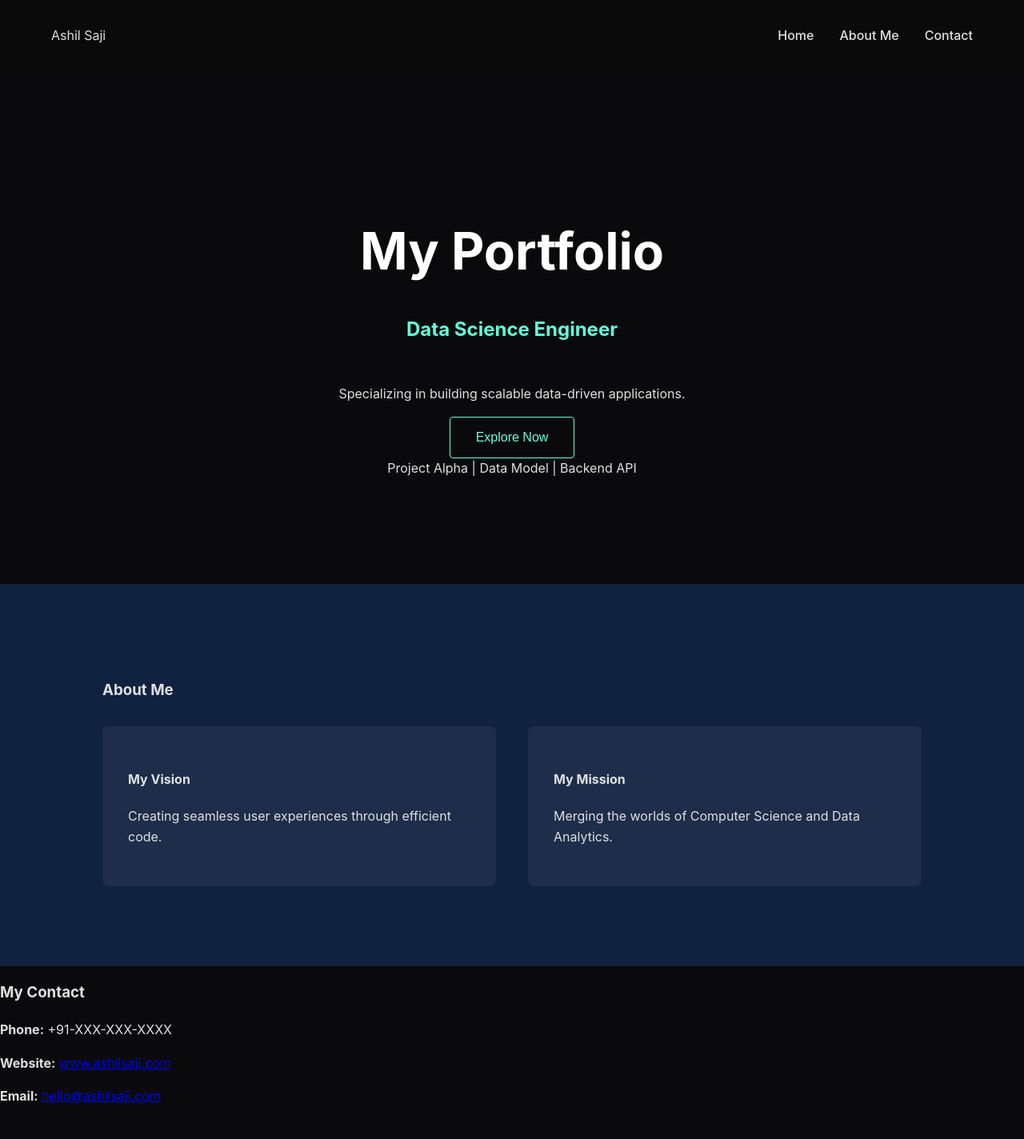
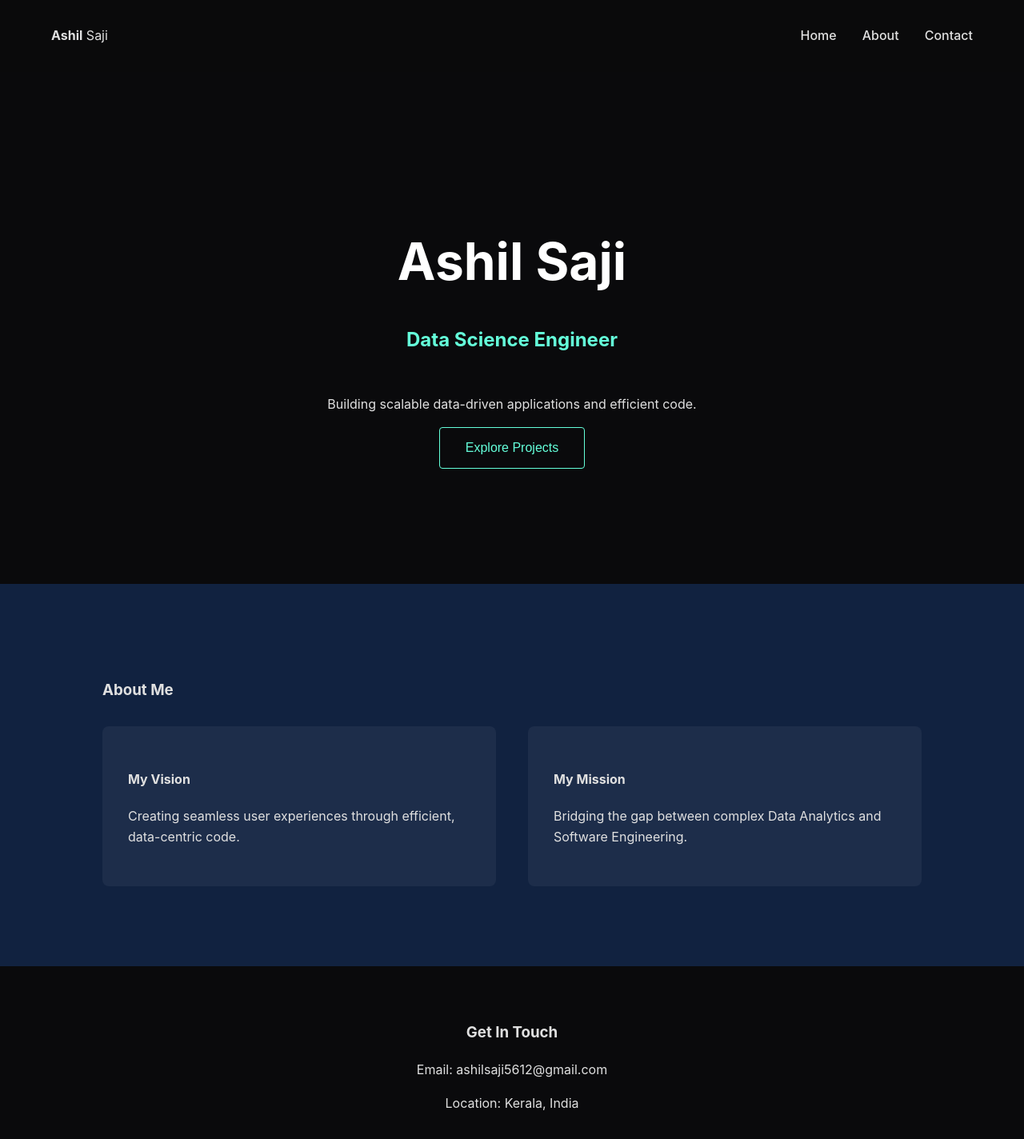
Before and after one commit to ashilsaji12-bit/portfolio, a React (Create React App) app: page / in a window 1280 px wide. Shown: the top 1424 px of the page at 80% size. Before the commit the page ends 1400 px from the top, so only its background shows below. Built offline with nearby package versions, Linux system fonts and the light colour scheme.

Commit message:
Update App.js

```diff
--- a/src/App.js
+++ b/src/App.js
@@ -2,7 +2,6 @@ import React, { useEffect } from 'react';
 import './styles.css';
 
 function App() {
-  // This effect runs once when the app loads to start the scroll animations
   useEffect(() => {
     const observer = new IntersectionObserver((entries) => {
       entries.forEach((entry) => {
@@ -12,35 +11,26 @@ function App() {
       });
     }, { threshold: 0.1 });
 
-    // Look for all elements with the 'reveal' class
-    const elements = document.querySelectorAll('.reveal');
-    elements.forEach((el) => observer.observe(el));
-
-    // Cleanup observer on unmount
+    document.querySelectorAll('.reveal').forEach((el) => observer.observe(el));
     return () => observer.disconnect();
   }, []);
 
   return (
     <div className="App">
       <nav className="navbar">
-        <div className="logo">Ashil Saji</div>
+        <div className="logo"><strong>Ashil</strong> Saji</div>
         <div className="nav-links">
           <a href="#home">Home</a>
-          <a href="#about">About Me</a>
+          <a href="#about">About</a>
           <a href="#contact">Contact</a>
         </div>
       </nav>
 
       <header id="home" className="hero-section reveal">
-        <h1 className="hero-text">My Portfolio</h1>
+        <h1 className="hero-text">Ashil Saji</h1>
         <h2 className="role-title">Data Science Engineer</h2>
-        <p className="description">
-          Specializing in building scalable data-driven applications.
-        </p>
-        <button className="explore-btn">Explore Now</button>
-        <div className="project-tags">
-          <span>Project Alpha</span> | <span>Data Model</span> | <span>Backend API</span>
-        </div>
+        <p>Building scalable data-driven applications and efficient code.</p>
+        <button className="explore-btn">Explore Projects</button>
       </header>
 
       <section id="about" className="about-section reveal">
@@ -48,23 +38,20 @@ function App() {
         <div className="split-content">
           <div className="split-left">
             <h4>My Vision</h4>
-            <p>Creating seamless user experiences through efficient code.</p>
+            <p>Creating seamless user experiences through efficient, data-centric code.</p>
           </div>
           <div className="split-right">
             <h4>My Mission</h4>
-            <p>Merging the worlds of Computer Science and Data Analytics.</p>
+            <p>Bridging the gap between complex Data Analytics and Software Engineering.</p>
           </div>
         </div>
       </section>
 
-      <footer id="contact" className="contact-section reveal">
-        <h3>My Contact</h3>
-        <div className="contact-info">
-          <p><strong>Phone:</strong> +91-XXX-XXX-XXXX</p>
-          <p><strong>Website:</strong> <a href="http://www.ashilsaji.com">www.ashilsaji.com</a></p>
-          <p><strong>Email:</strong> <a href="mailto:hello@ashilsaji.com">hello@ashilsaji.com</a></p>
-        </div>
-      </footer>
+      <footer id="contact" className="contact-section reveal" style={{padding: '50px 10%', textAlign: 'center'}}>
+        <h3>Get In Touch</h3>
+        <p>Email: ashilsaji5612@gmail.com</p>
+        <p>Location: Kerala, India</p>
+      </footer >
     </div>
   );
 }
```
